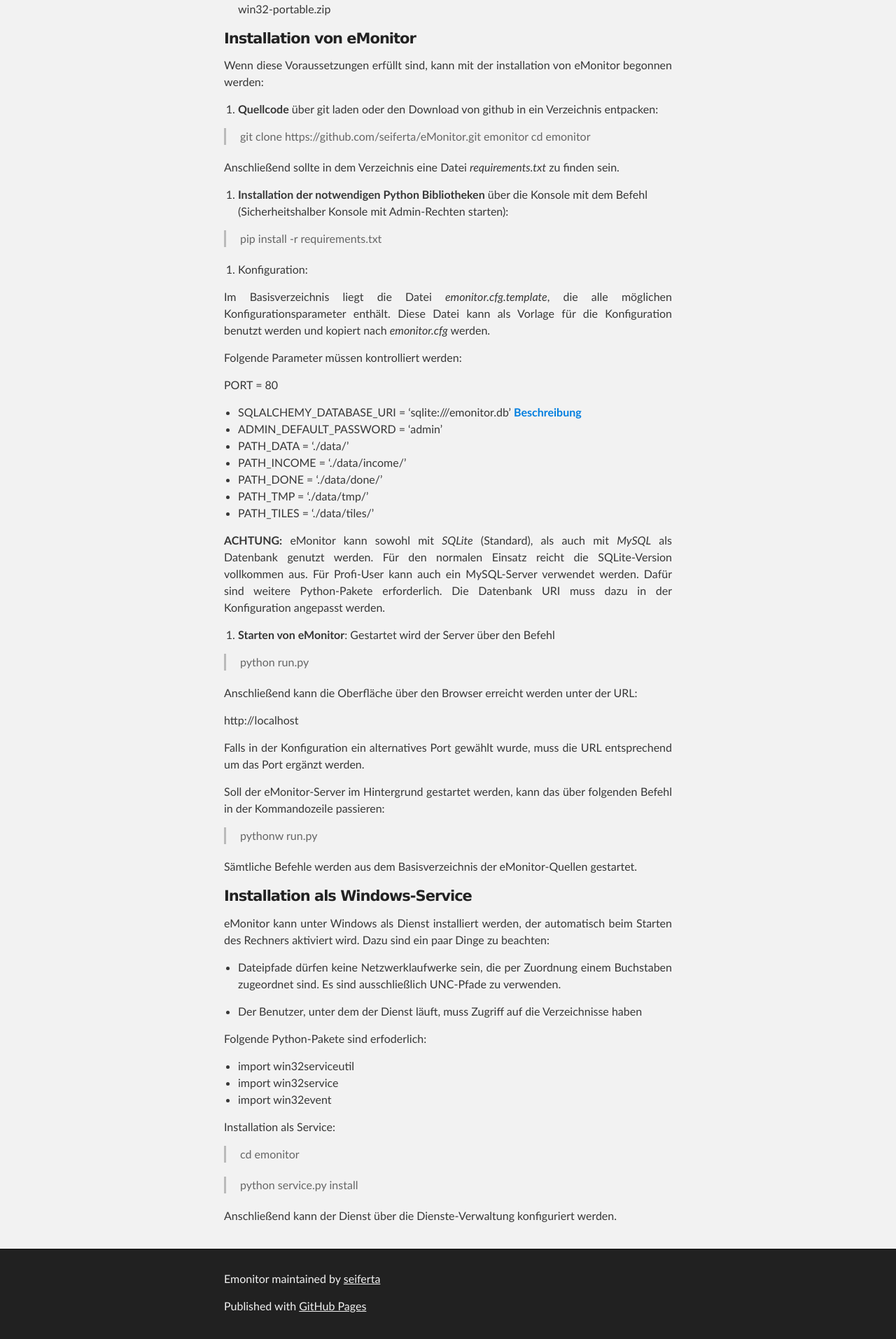
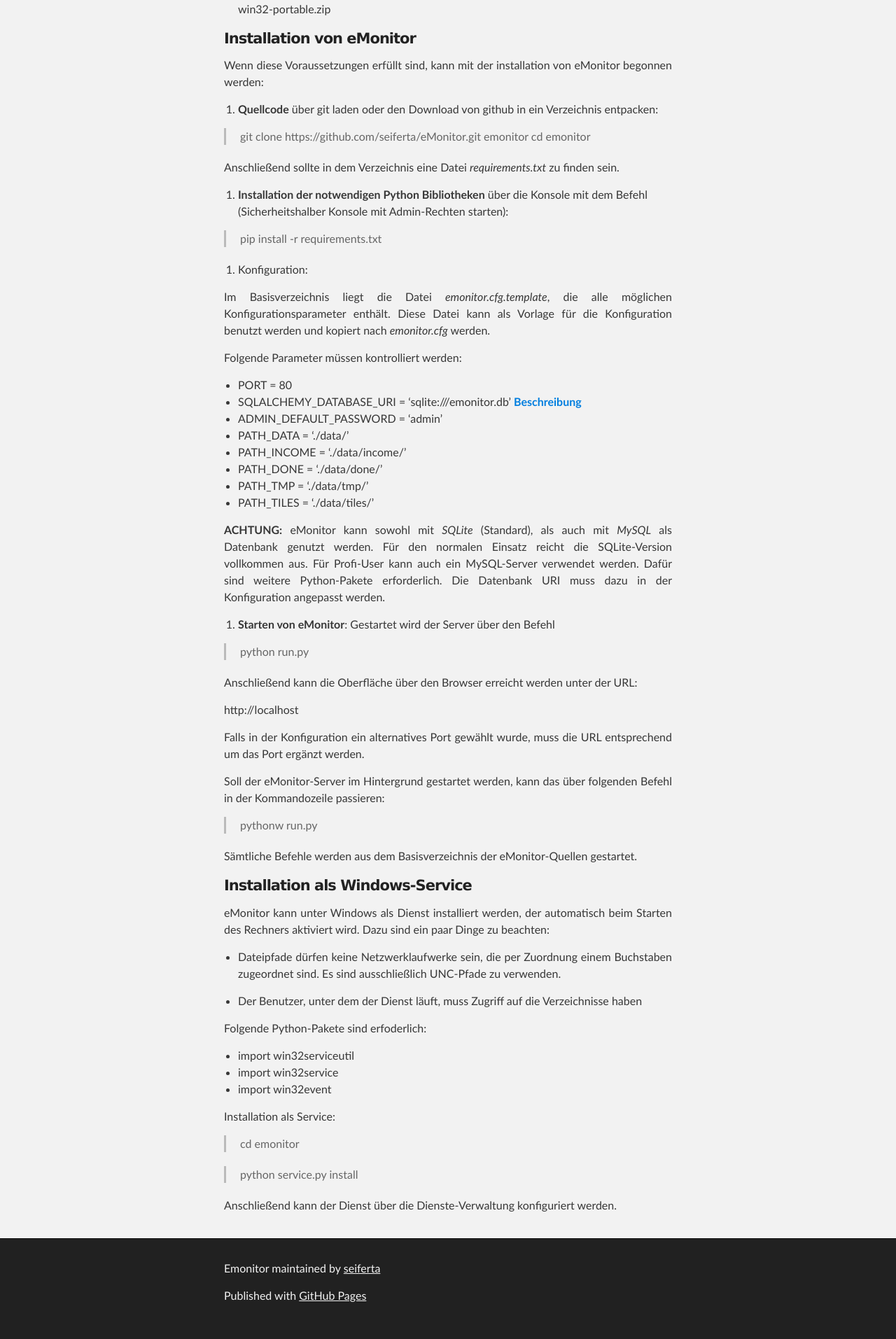
Before and after one commit to seiferta/eMonitor, a Jekyll site: the page built from docs/installwindows.md, in a window 1280 px wide. Shown: the part 1242-3155 px from the top of the page at 70% size. Built offline with Jekyll 4.4.1, drawn with Linux system fonts in a browser that asks for light colours; nearby versions of some CDN libraries.

```diff
--- a/docs/installwindows.md
+++ b/docs/installwindows.md
@@ -53,8 +53,7 @@ Wenn diese Voraussetzungen erfüllt sind, kann mit der installation von eMonitor
 
  Folgende Parameter müssen kontrolliert werden:
 
- PORT = 80
-
+ - PORT = 80
  - SQLALCHEMY_DATABASE_URI = 'sqlite:///emonitor.db' [**Beschreibung**][1]
  - ADMIN_DEFAULT_PASSWORD = 'admin'
  - PATH_DATA = './data/'
```
Also changed, not shown: other parts of docs/installwindows.md (+1 -1 lines).
